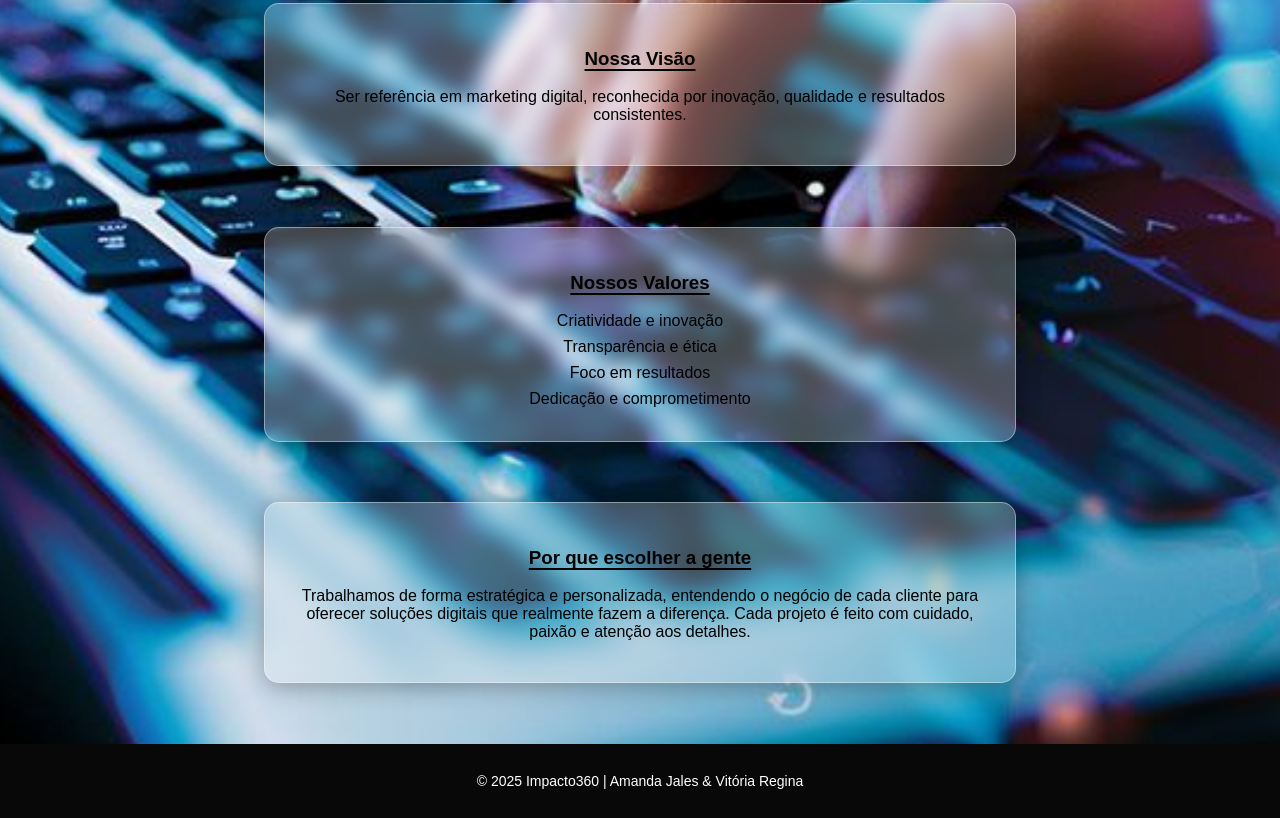
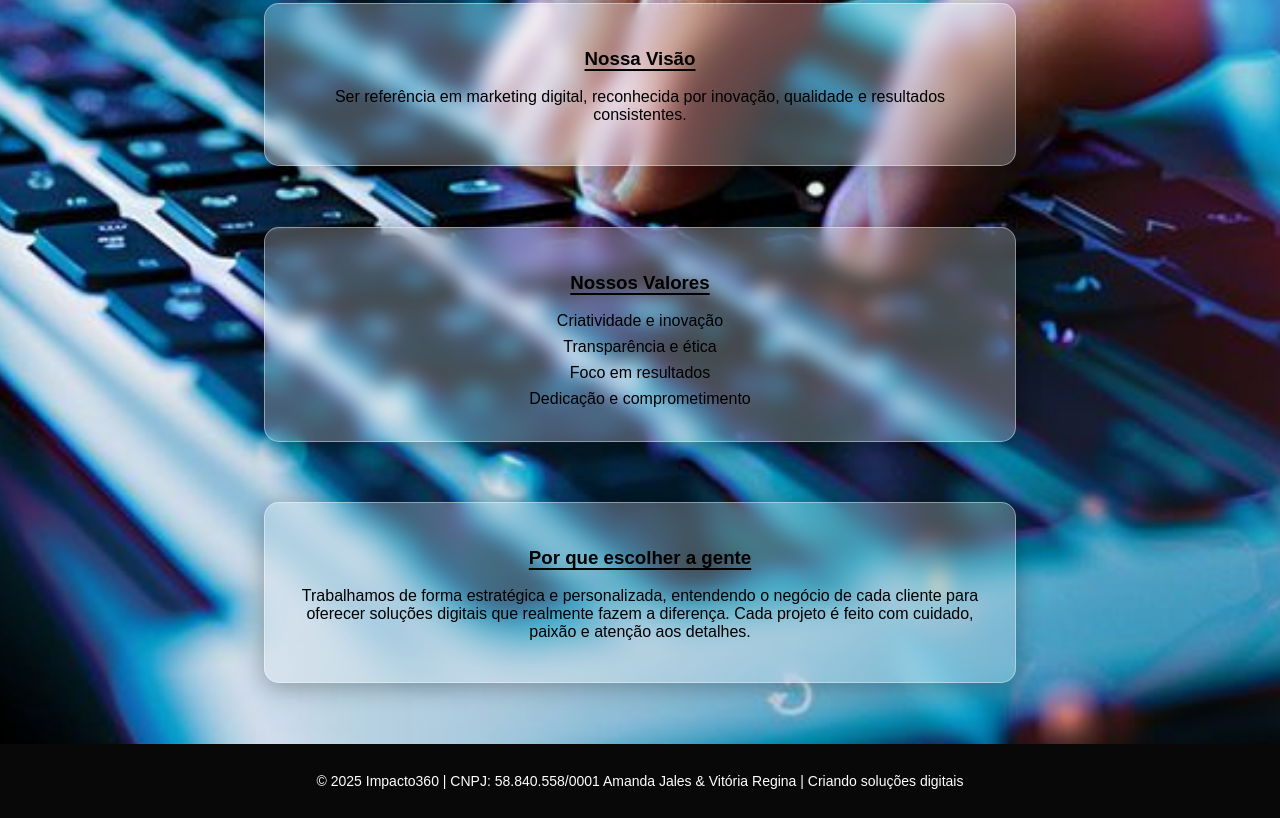
Before and after one commit to vivi051117/Impacto-360--, a plain HTML site: page sobre-nos.html in a window 1280 px wide. Shown: the part 932-1750 px from the top of the page. Drawn offline with nearby package versions, Linux system fonts and the light colour scheme.

Commit message:
Atualizar o sobre-nos.html

```diff
--- a/sobre-nos.html
+++ b/sobre-nos.html
@@ -58,7 +58,8 @@
   </section>
 
   <footer>
-    <p>© 2025 Impacto360 | Amanda Jales & Vitória Regina</p>
+    <p>© 2025 Impacto360 | CNPJ: 58.840.558/0001
+Amanda Jales & Vitória Regina | Criando soluções digitais</p>
   </footer>
 
   <!-- AOS JS -->
```
